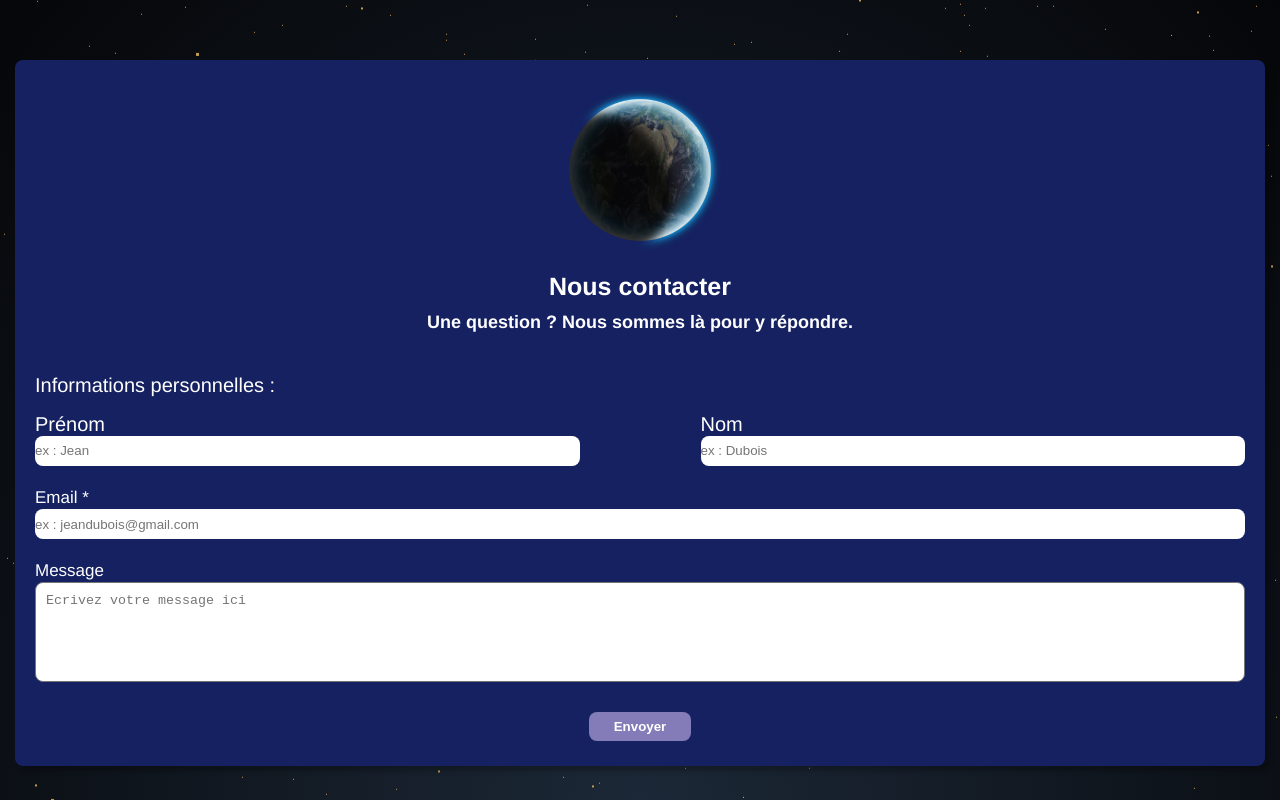
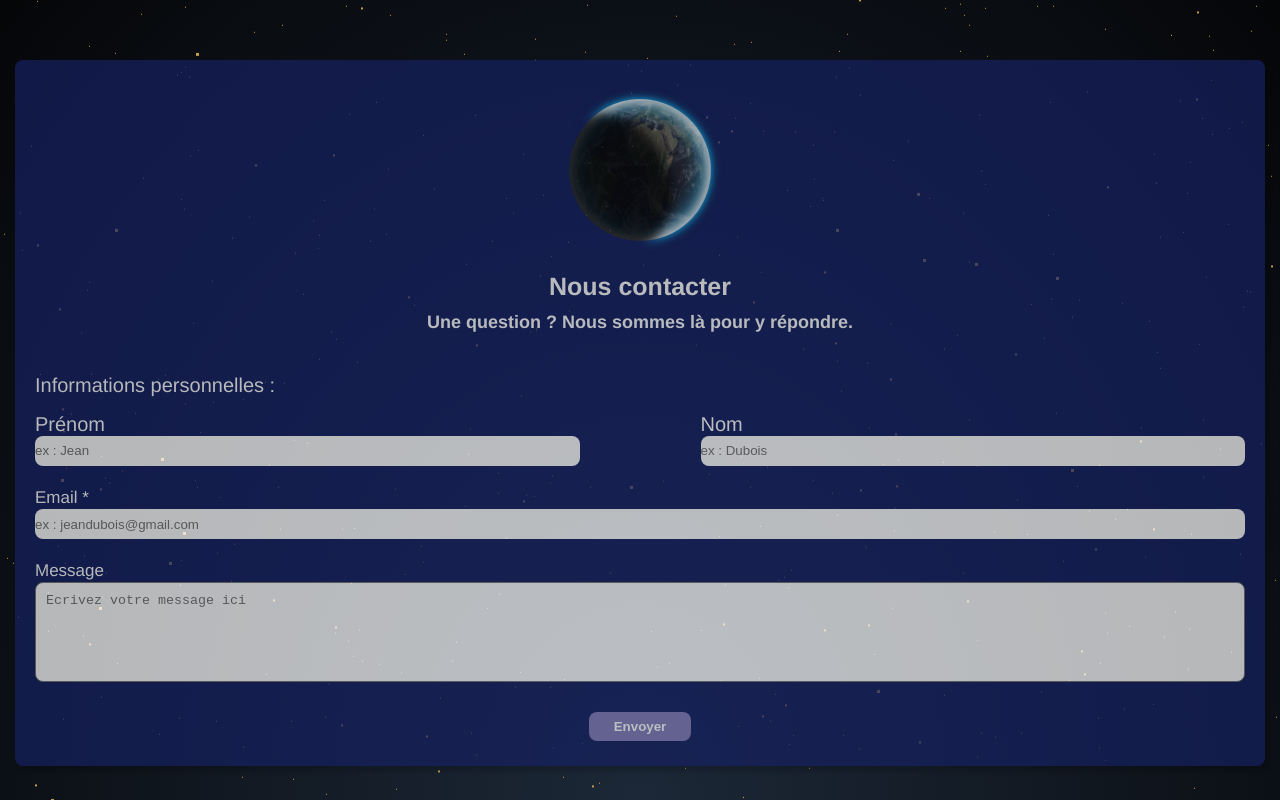
Before and after one commit to Jm49000/Hackathon-1, a React (Vite) app: page /contact in a window 1280 px wide. Built offline with nearby package versions, Linux system fonts and the light colour scheme.

Commit message:
Final update

```diff
--- a/src/assets/components/button.css
+++ b/src/assets/components/button.css
@@ -22,25 +22,8 @@
   /* -webkit-box-shadow: 0 20px 50px rgba(0, 0, 0, 0.5);
   box-shadow: 0 20px 50px rgba(0, 0, 0, 0.5); */
   border-radius: 5px;
-  animation: zoom-in-zoom-out 2s ease-out infinite;
 }
-/* .animated-button1:hover {
-  transform: scale(2);
-} */
-@keyframes zoom-in-zoom-out {
-  0% {
-    transform: scale(0, 0);
-  }
-  20% {
-    transform: scale(0.5, 0.5);
-  }
-  50% {
-    transform: scale(1, 1);
-  }
-  100% {
-    transform: scale(1.5, 1.5);
-  }
-}
+
 .animated-button1::before {
   content: "";
   position: absolute;
--- a/src/components/ContactForm.scss
+++ b/src/components/ContactForm.scss
@@ -1,5 +1,6 @@
 form {
   background-color: #162161;
+  opacity: 0.7;
   box-shadow: 5px 5px 4px rgba(0, 0, 0, 0.25);
   border-radius: 8px;
   margin: 15px 15px 15px 15px;
```
